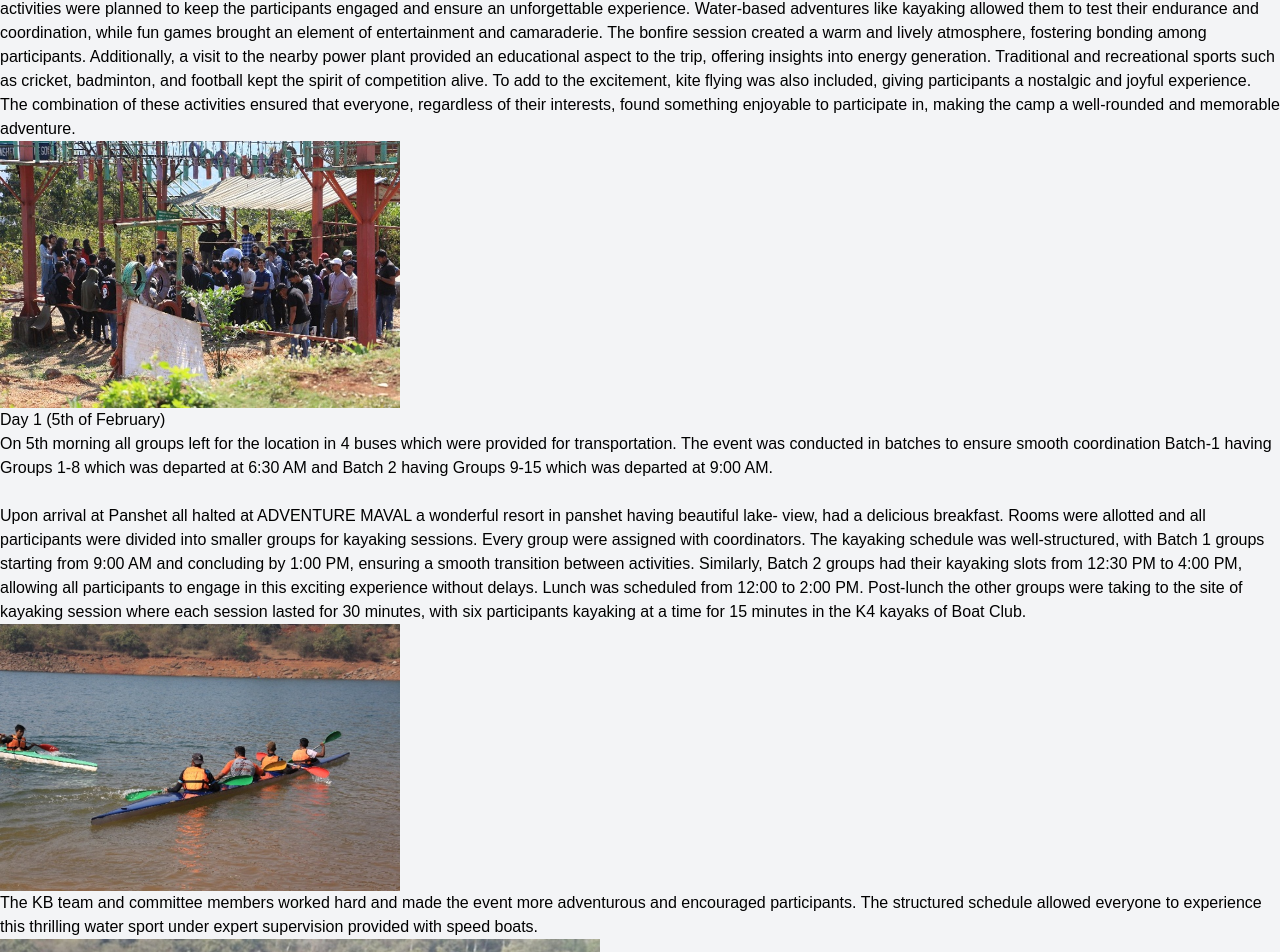
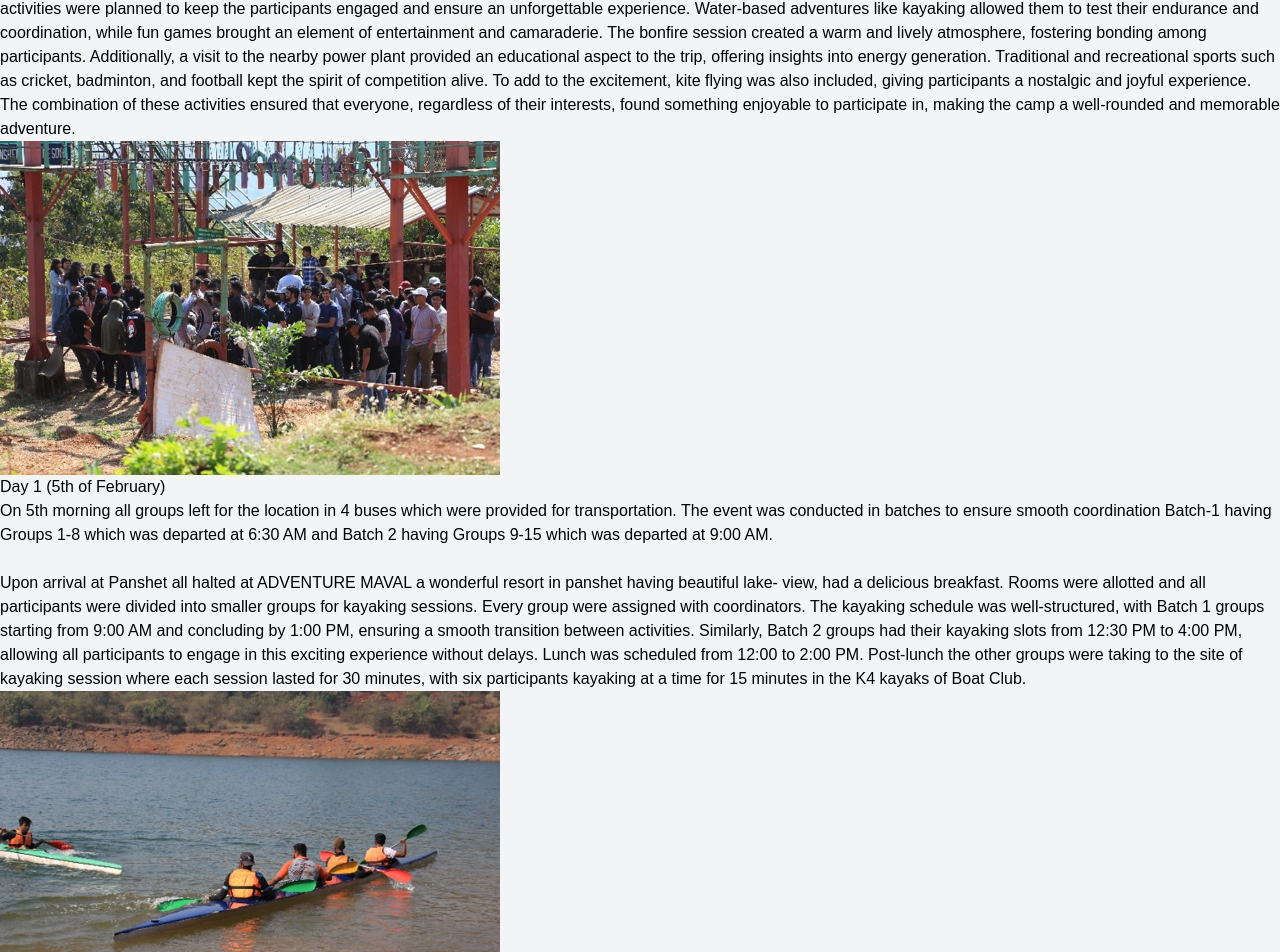
Before and after one commit to SatvikG7/coepboatclub, a Next.js app: page /jalmaitri-camp in a window 1280 px wide. Shown: the part 416-1368 px from the top of the page. Built offline with nearby package versions, Linux system fonts and the light colour scheme.

Commit message:
Compress hero_vid.mp4

```diff
--- a/package.json
+++ b/package.json
@@ -11,6 +11,7 @@
   "dependencies": {
     "@headlessui/react": "^2.2.0",
     "@heroicons/react": "^2.2.0",
+    "@microsoft/clarity": "^1.0.0",
     "@tabler/icons-react": "^3.28.1",
     "clsx": "^2.1.1",
     "framer-motion": "^11.18.0",
--- a/src/app/jalmaitri-camp/page.tsx
+++ b/src/app/jalmaitri-camp/page.tsx
@@ -10,7 +10,7 @@ export default function JalmaitriCamp() {
             </h1>
             <section className="p-1 md:p-4">
                 <h2 className="m-2 text-2xl md:my-4 md:mx-8">Introduction</h2>
-                <div className="flex-row gap-8 m-2 md:flex md:mx-8 md:my-4">
+                <div className="flex-row gap-8 m-2 md:flex md:mx-8 md:my-4 items-center">
                     <p className="mx-4 text-justify text-md basis-2/3">
                         Jalmaitri 25, a two-day, one-night event held on the 5th
                         and 6th, was organized by the COEP Boat Club at the
@@ -43,9 +43,9 @@ export default function JalmaitriCamp() {
                     </p>
                     <Image
                         loading="lazy"
-                        className="rounded-md basis-1/3"
+                        className="rounded-md"
                         unoptimized
-                        width={400}
+                        width={500}
                         height={300}
                         src="assets/jalmaitri_camp/jalmaitri_camp_7.jpg"
                         alt="jalmaitri_camp_7"
@@ -56,7 +56,7 @@ export default function JalmaitriCamp() {
                 <h2 className="m-2 text-2xl md:my-4 md:mx-8">
                     Day 1 (5th of February)
                 </h2>
-                <div className="flex-row-reverse gap-8 m-2 md:flex md:mx-8 md:my-4">
+                <div className="flex-row-reverse gap-8 m-2 md:flex md:mx-8 md:my-4 items-center">
                     <p className="m-2 text-justify text-md md:my-4 md:mx-8">
                         On 5th morning all groups left for the location in 4
                         buses which were provided for transportation. The event
@@ -85,10 +85,10 @@ export default function JalmaitriCamp() {
                     </p>
                     <Image
                         loading="lazy"
-                        className="rounded-md basis-1/3"
+                        className="rounded-md"
                         unoptimized
-                        width={400}
-                        height={300}
+                        width={500}
+                        height={360}
                         src="assets/jalmaitri_camp/jalmaitri_camp_8.jpg"
                         alt="jalmaitri_camp_8"
                     />
@@ -103,7 +103,7 @@ export default function JalmaitriCamp() {
                 </p>
                 <Image
                     loading="lazy"
-                    className="mx-auto basis-1/3"
+                    className="mx-auto basis-1/3 rounded-md"
                     unoptimized
                     width={400 * 1.5}
                     height={300 * 1.5}
@@ -120,10 +120,10 @@ export default function JalmaitriCamp() {
                     not only encouraged friendly competition but also
                     strengthened bonds among the participants.
                 </p>
-                <div className="gap-8 m-2 md:flex-row md:flex md:mx-8 md:my-4 justify-evenly">
+                <div className="gap-8 m-2 md:flex-row md:flex md:mx-8 md:my-4 justify-evenly items-center">
                     <Image
                         loading="lazy"
-                        className="p-8 rounded-md "
+                        className="m-8 rounded-md"
                         unoptimized
                         width={800}
                         height={300}
@@ -132,7 +132,7 @@ export default function JalmaitriCamp() {
                     />
                     <Image
                         loading="lazy"
-                        className="p-8 rounded-md"
+                        className="m-8 rounded-md"
                         unoptimized
                         width={400}
                         height={300}
@@ -151,7 +151,7 @@ export default function JalmaitriCamp() {
                 </p>
                 <Image
                     loading="lazy"
-                    className="p-8 mx-auto rounded-md basis-1/3"
+                    className="m-8 mx-auto rounded-md basis-1/3"
                     unoptimized
                     width={400 * 1.5}
                     height={300 * 1.5}
@@ -164,7 +164,7 @@ export default function JalmaitriCamp() {
                 <h2 className="m-2 text-2xl md:my-4 md:mx-8">
                     Day 2 (6th of February)
                 </h2>
-                <div className="flex-row m-2 md:flex md:mx-8 md:my-4">
+                <div className="flex-row m-2 md:flex md:mx-8 md:my-4 items-center">
                     <p className="m-2 text-justify text-md md:my-4 md:mx-8 basis-2/3">
                         The second day began with a beautiful view of Sunrise,
                         refreshing morning routine, allowing participants to
@@ -188,7 +188,7 @@ export default function JalmaitriCamp() {
                     </p>
                     <Image
                         loading="lazy"
-                        className="rounded-md basis-1/3"
+                        className="rounded-md"
                         unoptimized
                         width={400}
                         height={300}
--- a/src/components/highlights.tsx
+++ b/src/components/highlights.tsx
@@ -126,6 +126,12 @@ const events = {
                 encourage students to participate in the Boat Club and to
                 motivate them to perform their best.
                 <br />
+                <div className="flex justify-center">
+                    <InstagramEmbed
+                        url="https://www.instagram.com/p/DF-YcBsoUsi/"
+                        width={328}
+                    />
+                </div>
                 <div className="flex justify-center mt-4 space-x-4">
                     <button className="px-8 py-2 font-sans text-xl font-bold text-white transition duration-200 bg-orange-500 border-2 border-transparent rounded-md hover:bg-white hover:text-black hover:border-orange-500">
                         <a href="/jalmaitri-camp">View memories</a>
```
Also changed, not shown: src/app/page.tsx (+6 -1 lines), 2 other files (tests, documents, lock files or other folders).
